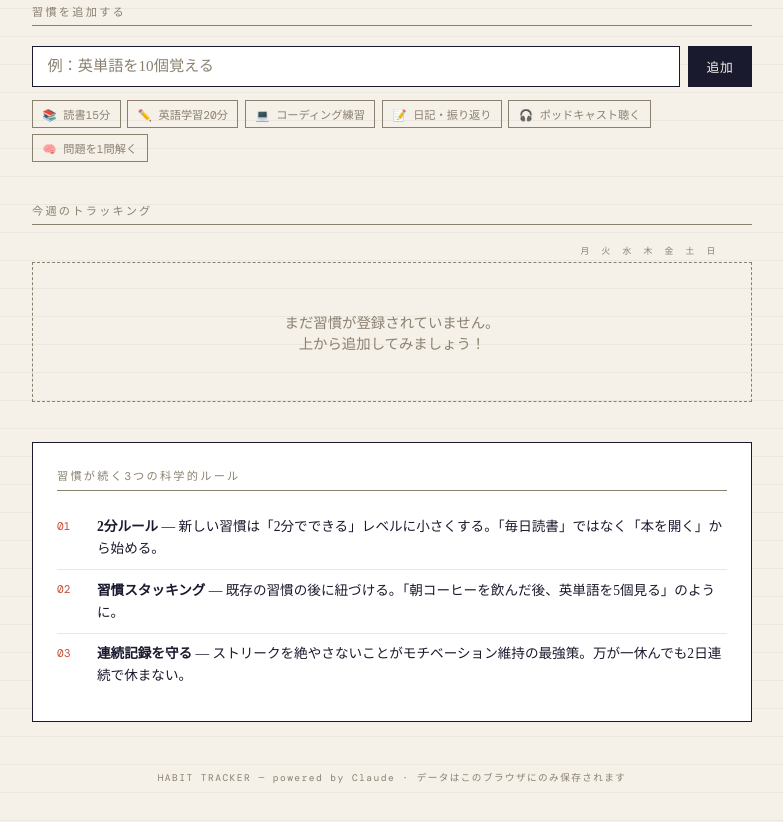
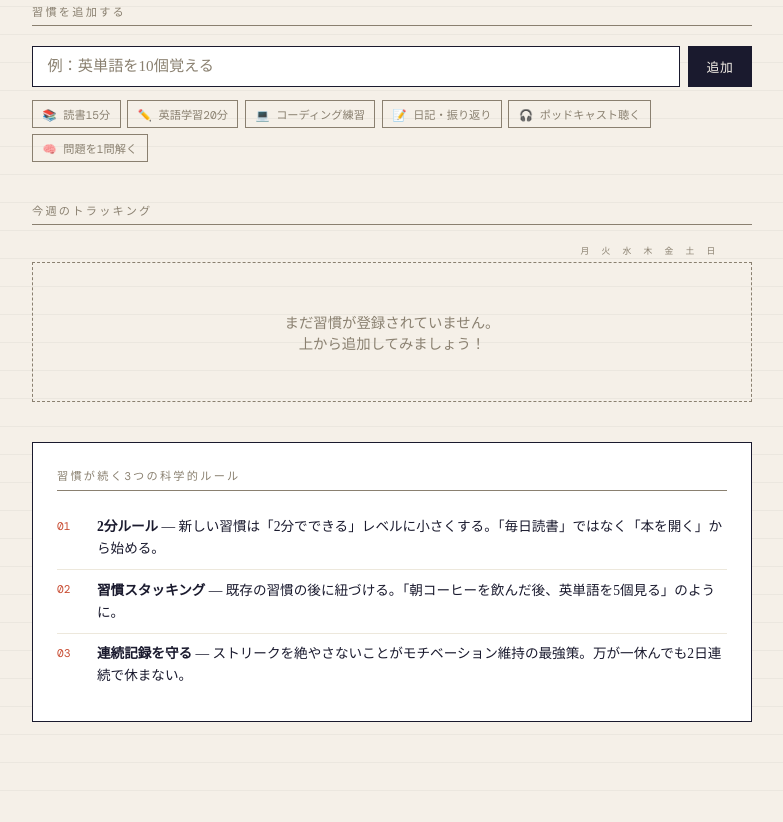
Before and after one commit to BC2-NY/habit-tracker, a plain HTML site: page index.html in a window 1280 px wide. Shown: the part 477-1299 px from the top of the page, without its empty margins (248-1031 px from the left). Drawn offline with nearby package versions, Linux system fonts and the light colour scheme; a web font is replaced by a local one.

Commit message:
Update index.html

```diff
--- a/index.html
+++ b/index.html
@@ -424,8 +424,6 @@
       <div><strong>連続記録を守る</strong> — ストリークを絶やさないことがモチベーション維持の最強策。万が一休んでも2日連続で休まない。</div>
     </div>
   </div>
-
-  <footer>HABIT TRACKER — powered by Claude · データはこのブラウザにのみ保存されます</footer>
 </div>
 
 <script>
```
